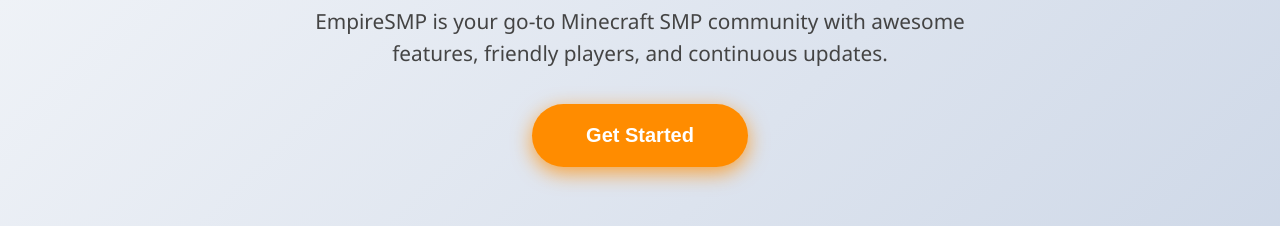
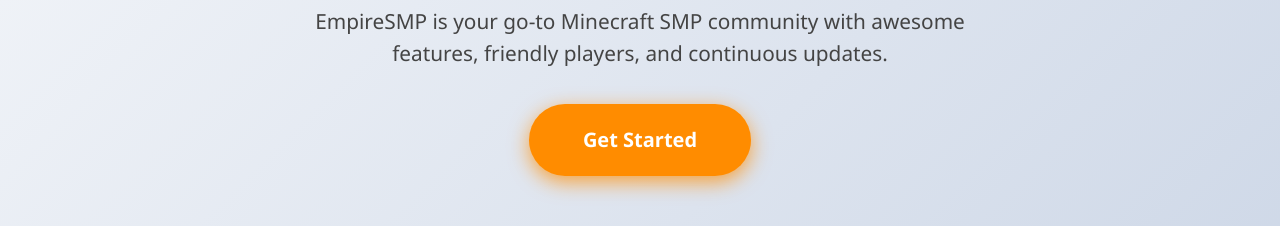
Before and after one commit to Empire-SMP/empiresmp-support, a plain HTML site: page index.html in a window 1280 px wide. Shown: the part 302-528 px from the top of the page. Drawn offline with Linux system fonts and the light colour scheme.

Commit message:
index.html

```diff
--- a/index.html
+++ b/index.html
@@ -103,6 +103,7 @@
       cursor: pointer;
       box-shadow: 0 6px 20px rgba(255, 140, 0, 0.75);
       transition: background-color 0.3s ease, box-shadow 0.3s ease;
+      display: inline-block;
     }
     .hero .btn:hover,
     .hero .btn:focus {
@@ -224,7 +225,7 @@
     <section class="hero" aria-labelledby="hero-title">
       <h1 id="hero-title">Welcome to EmpireSMP</h1>
       <p>EmpireSMP is your go-to Minecraft SMP community with awesome features, friendly players, and continuous updates.</p>
-      <button class="btn" onclick="alert('Welcome to EmpireSMP!')">Get Started</button>
+      <a href="https://discord.gg/CBatkn2Uau" class="btn" target="_blank" rel="noopener noreferrer">Get Started</a>
     </section>
 
     <section class="benefits" aria-labelledby="benefits-title">
```
